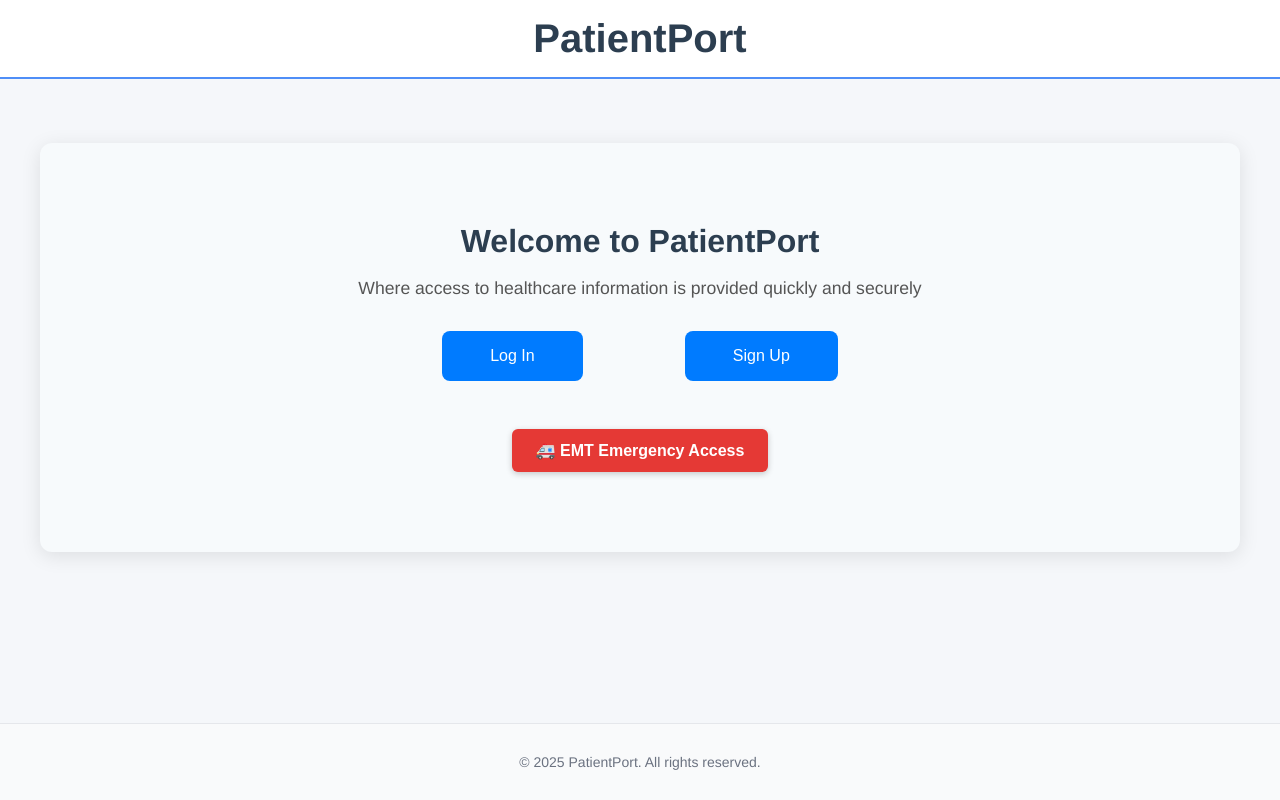
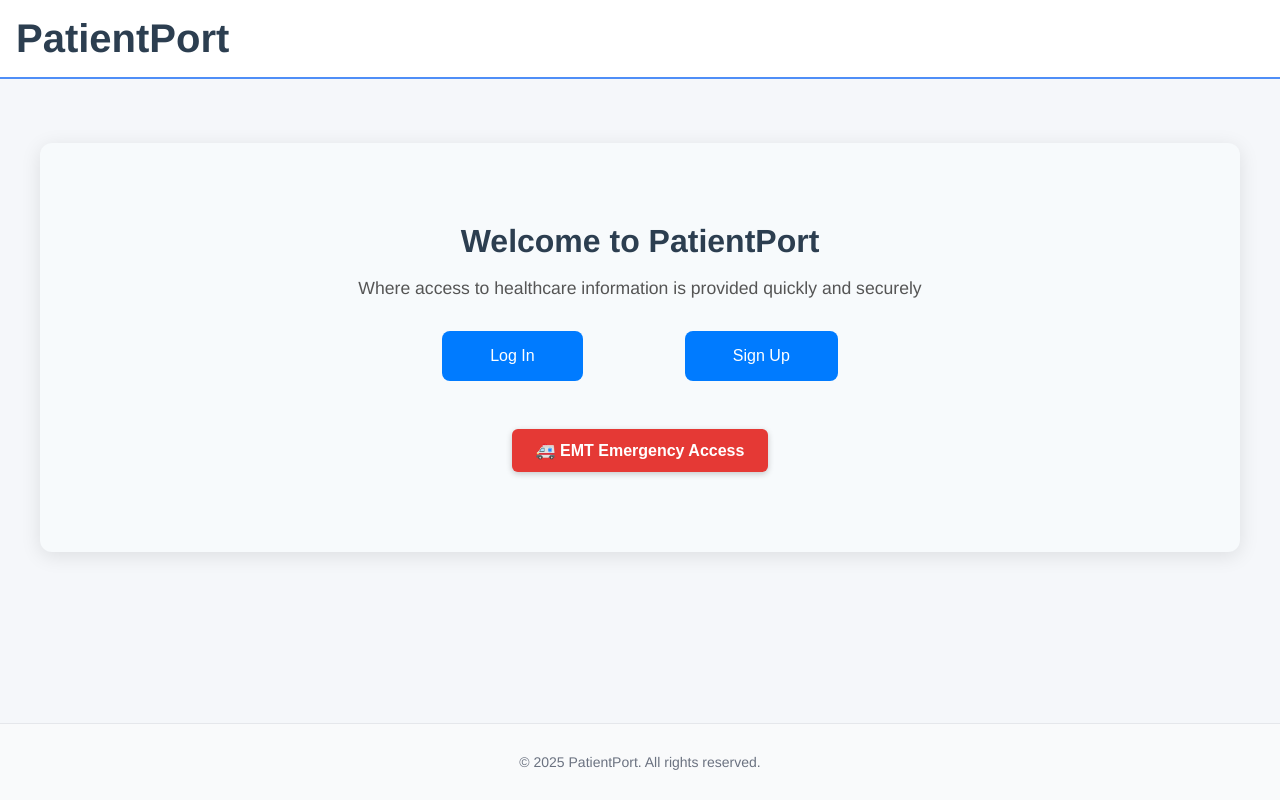
Before and after one commit to dinn7470/PatientPort_, a React (Vite) app in the folder frontend/: page / in a window 1280 px wide. Built offline with nearby package versions, Linux system fonts and the light colour scheme.

Commit message:
updated css

```diff
--- a/frontend/src/App.css
+++ b/frontend/src/App.css
@@ -22,17 +22,20 @@ header, footer {
 .app-header {
   padding: 1rem 0;
   background-color: #ffffff;
-  text-align: center;
+  text-align: left;
   border-bottom: 2px solid #4f8ef7;
   position: sticky;
   top: 0;
   z-index: 10;
+
 }
 
 .app-header h1 {
   margin: 0;
   font-size: 2.5rem;
   color: #2c3e50;
+  margin-left: 1rem;
+  margin-right: 1rem;
 }
 
 /* Main content area */
--- a/frontend/src/App.jsx
+++ b/frontend/src/App.jsx
@@ -50,6 +50,7 @@ function App() {
         <>
             <header className="app-header">
                 <h1>PatientPort</h1>
+
             </header>
 
             <main className="app-main">
```
